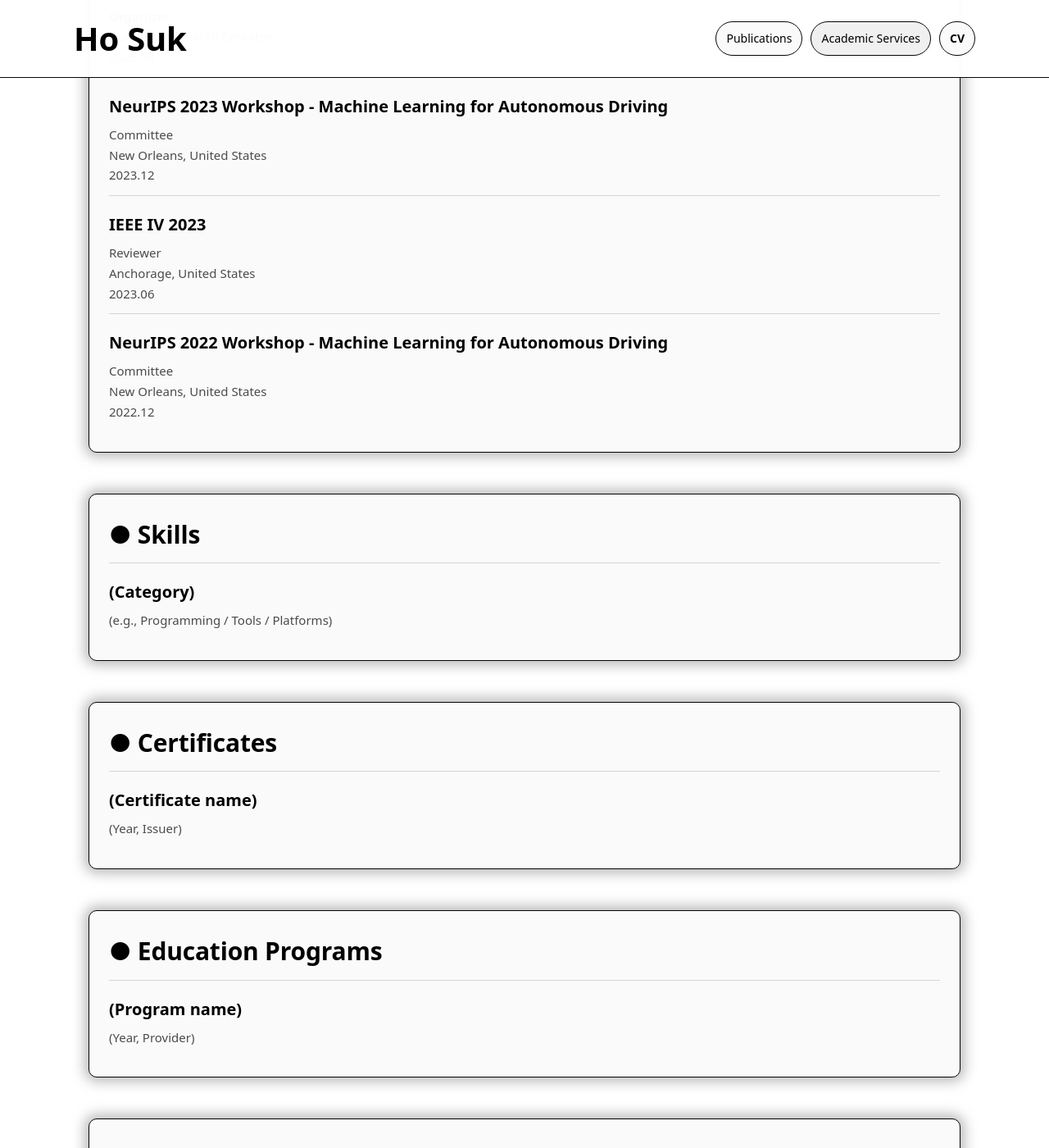
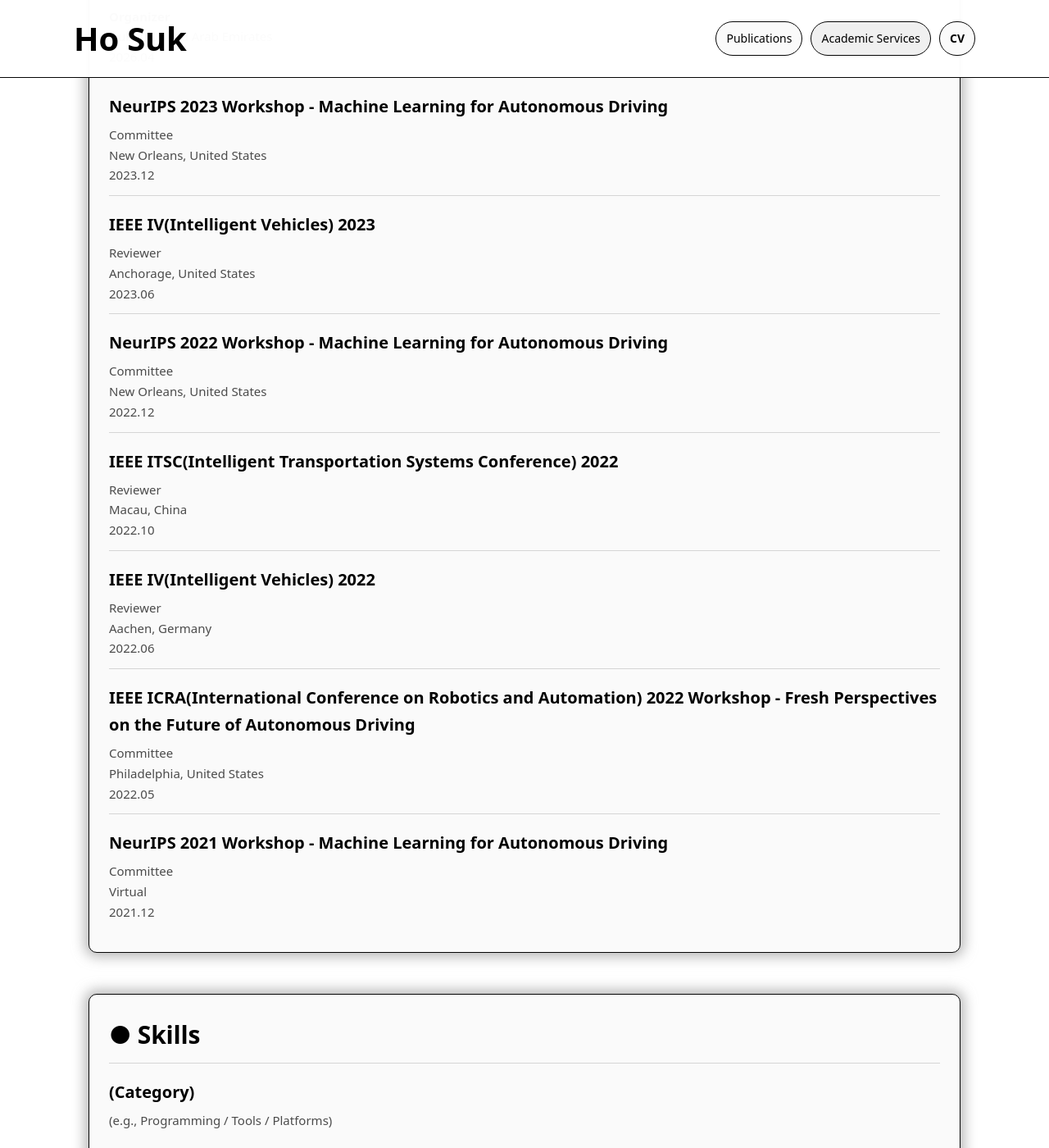
Before and after one commit to ho-suk-93/ho-suk-93.github.io, a Jekyll site: the page built from index.md, in a window 1280 px wide and 1400 px high, scrolled down 6708 px. Shown: the whole window at 82% size. Built offline with Jekyll 4.4.1, drawn with Linux system fonts in a browser that asks for light colours.

Commit message:
Update index.md

```diff
--- a/index.md
+++ b/index.md
@@ -283,7 +283,7 @@ description: "Ho Suk's Personal Website"
       <p class="item-desc">2023.12</p>
     </div>
     <div class="list-item">
-      <p class="item-title">IEEE IV 2023</p>
+      <p class="item-title">IEEE IV(Intelligent Vehicles) 2023</p>
       <p class="item-desc">Reviewer</p>
       <p class="item-desc">Anchorage, United States</p>
       <p class="item-desc">2023.06</p>
@@ -293,6 +293,30 @@ description: "Ho Suk's Personal Website"
       <p class="item-desc">Committee</p>
       <p class="item-desc">New Orleans, United States</p>
       <p class="item-desc">2022.12</p>
+    </div>
+    <div class="list-item">
+      <p class="item-title">IEEE ITSC(Intelligent Transportation Systems Conference) 2022</p>
+      <p class="item-desc">Reviewer</p>
+      <p class="item-desc">Macau, China</p>
+      <p class="item-desc">2022.10</p>
+    </div>
+    <div class="list-item">
+      <p class="item-title">IEEE IV(Intelligent Vehicles) 2022</p>
+      <p class="item-desc">Reviewer</p>
+      <p class="item-desc">Aachen, Germany</p>
+      <p class="item-desc">2022.06</p>
+    </div>
+    <div class="list-item">
+      <p class="item-title">IEEE ICRA(International Conference on Robotics and Automation) 2022 Workshop - Fresh Perspectives on the Future of Autonomous Driving</p>
+      <p class="item-desc">Committee</p>
+      <p class="item-desc">Philadelphia, United States</p>
+      <p class="item-desc">2022.05</p>
+    </div>
+    <div class="list-item">
+      <p class="item-title">NeurIPS 2021 Workshop - Machine Learning for Autonomous Driving</p>
+      <p class="item-desc">Committee</p>
+      <p class="item-desc">Virtual</p>
+      <p class="item-desc">2021.12</p>
     </div>
   </div>
 </section>
```
